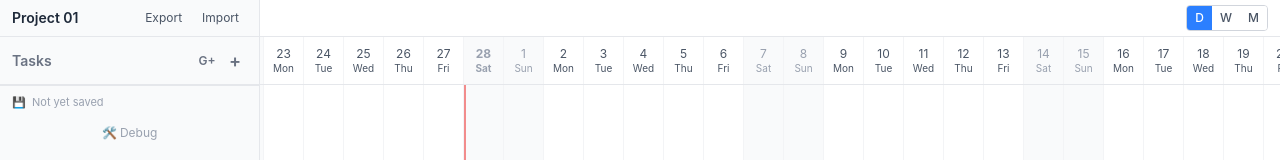
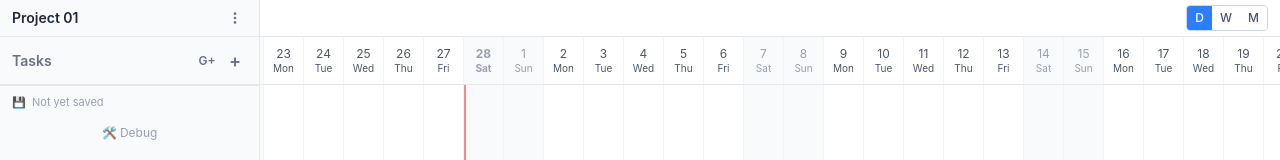
Before and after one commit to richardlm001/Planline, a React (Vite) app: page / in a window 1280 px wide. Shown: the top 160 px of the page. Built offline with nearby package versions, Linux system fonts and the light colour scheme.

Commit message:
feat: implement dropdown menu for export/import actions in ExportImportButtons component

```diff
--- a/src/ui/components/ExportImportButtons.tsx
+++ b/src/ui/components/ExportImportButtons.tsx
@@ -1,4 +1,4 @@
-import { useRef, useCallback } from 'react';
+import { useRef, useState, useCallback, useEffect } from 'react';
 import { useProjectStore } from '../../store/useProjectStore';
 import { buildExportData, validateImportData, importProject } from '../../db/export';
 import { format } from 'date-fns';
@@ -10,6 +10,26 @@ export function ExportImportButtons() {
   const groups = useProjectStore((s) => s.groups);
   const hydrate = useProjectStore((s) => s.hydrate);
   const fileInputRef = useRef<HTMLInputElement>(null);
+  const menuRef = useRef<HTMLDivElement>(null);
+  const buttonRef = useRef<HTMLButtonElement>(null);
+  const [isOpen, setIsOpen] = useState(false);
+
+  // Close menu on outside click
+  useEffect(() => {
+    if (!isOpen) return;
+    const handleClickOutside = (e: MouseEvent) => {
+      if (
+        menuRef.current &&
+        !menuRef.current.contains(e.target as Node) &&
+        buttonRef.current &&
+        !buttonRef.current.contains(e.target as Node)
+      ) {
+        setIsOpen(false);
+      }
+    };
+    document.addEventListener('mousedown', handleClickOutside);
+    return () => document.removeEventListener('mousedown', handleClickOutside);
+  }, [isOpen]);
 
   const handleExport = useCallback(() => {
     const data = buildExportData(project, tasks, dependencies, groups);
@@ -26,6 +46,7 @@ export function ExportImportButtons() {
     a.download = filename;
     a.click();
     URL.revokeObjectURL(url);
+    setIsOpen(false);
   }, [project, tasks, dependencies, groups]);
 
   const handleImport = useCallback(async (e: React.ChangeEvent<HTMLInputElement>) => {
@@ -52,26 +73,46 @@ export function ExportImportButtons() {
 
     // Reset file input so the same file can be imported again
     if (fileInputRef.current) fileInputRef.current.value = '';
+    setIsOpen(false);
   }, [hydrate]);
 
   return (
-    <div className="flex gap-1 flex-shrink-0">
+    <div className="relative flex-shrink-0">
+      <button
+        ref={buttonRef}
+        onClick={() => setIsOpen((v) => !v)}
+        className="w-6 h-6 flex items-center justify-center rounded hover:bg-gray-200 text-gray-500 hover:text-gray-700 transition-colors"
+        data-testid="project-menu-btn"
+        title="Project menu"
+      >
+        <svg width="14" height="14" viewBox="0 0 16 16" fill="currentColor">
+          <circle cx="8" cy="3" r="1.5" />
+          <circle cx="8" cy="8" r="1.5" />
+          <circle cx="8" cy="13" r="1.5" />
+        </svg>
+      </button>
+      {isOpen && (
+        <div
+          ref={menuRef}
+          className="absolute right-0 top-full mt-1 bg-white border border-gray-200 rounded shadow-lg py-1 z-50 min-w-[120px]"
+          data-testid="project-menu"
+        >
           <button
             onClick={handleExport}
-        className="px-2 py-1 text-xs text-gray-600 hover:text-gray-800 hover:bg-gray-100 rounded transition-colors"
+            className="w-full text-left px-3 py-1.5 text-sm text-gray-700 hover:bg-gray-100 transition-colors"
             data-testid="export-btn"
-        title="Export JSON"
           >
             Export
           </button>
           <button
             onClick={() => fileInputRef.current?.click()}
-        className="px-2 py-1 text-xs text-gray-600 hover:text-gray-800 hover:bg-gray-100 rounded transition-colors"
+            className="w-full text-left px-3 py-1.5 text-sm text-gray-700 hover:bg-gray-100 transition-colors"
             data-testid="import-btn"
-        title="Import JSON"
           >
             Import
           </button>
+        </div>
+      )}
       <input
         ref={fileInputRef}
         type="file"
```
Lines whose indentation alone changed are shown as unchanged.
